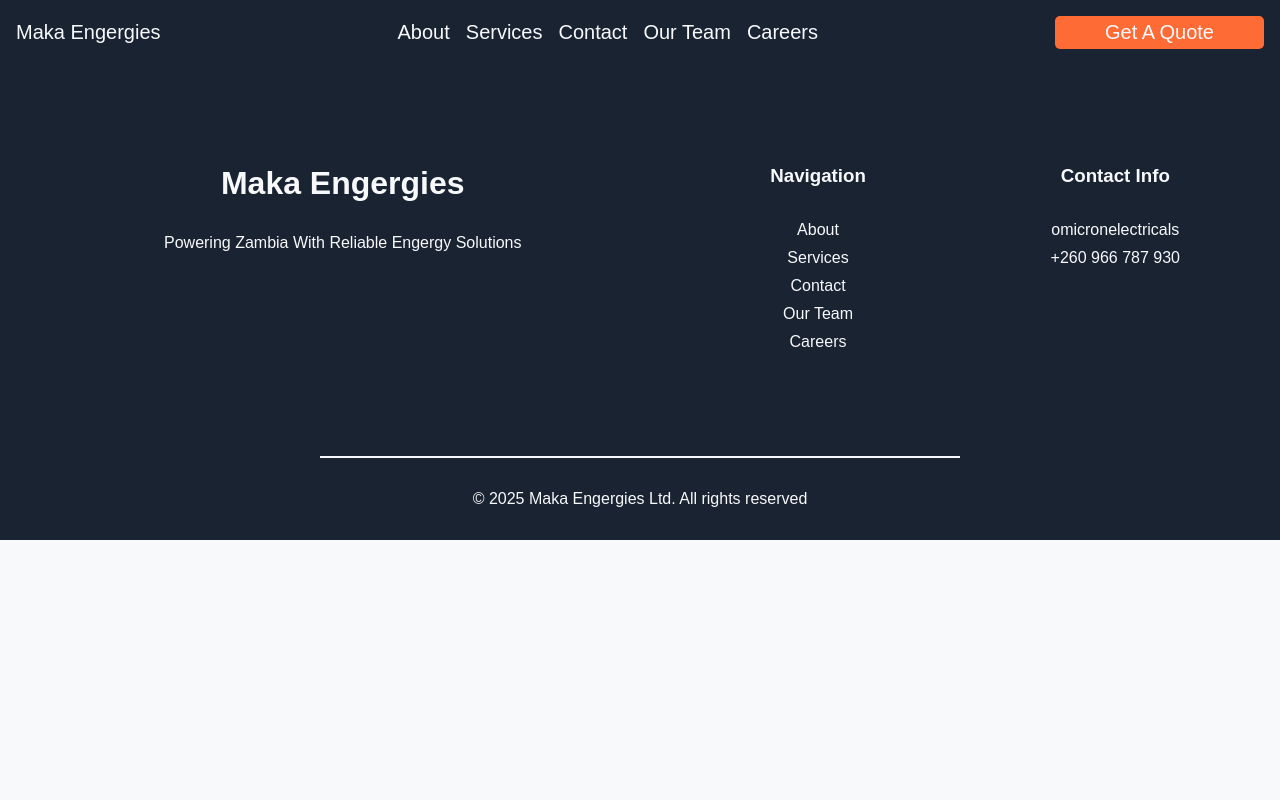
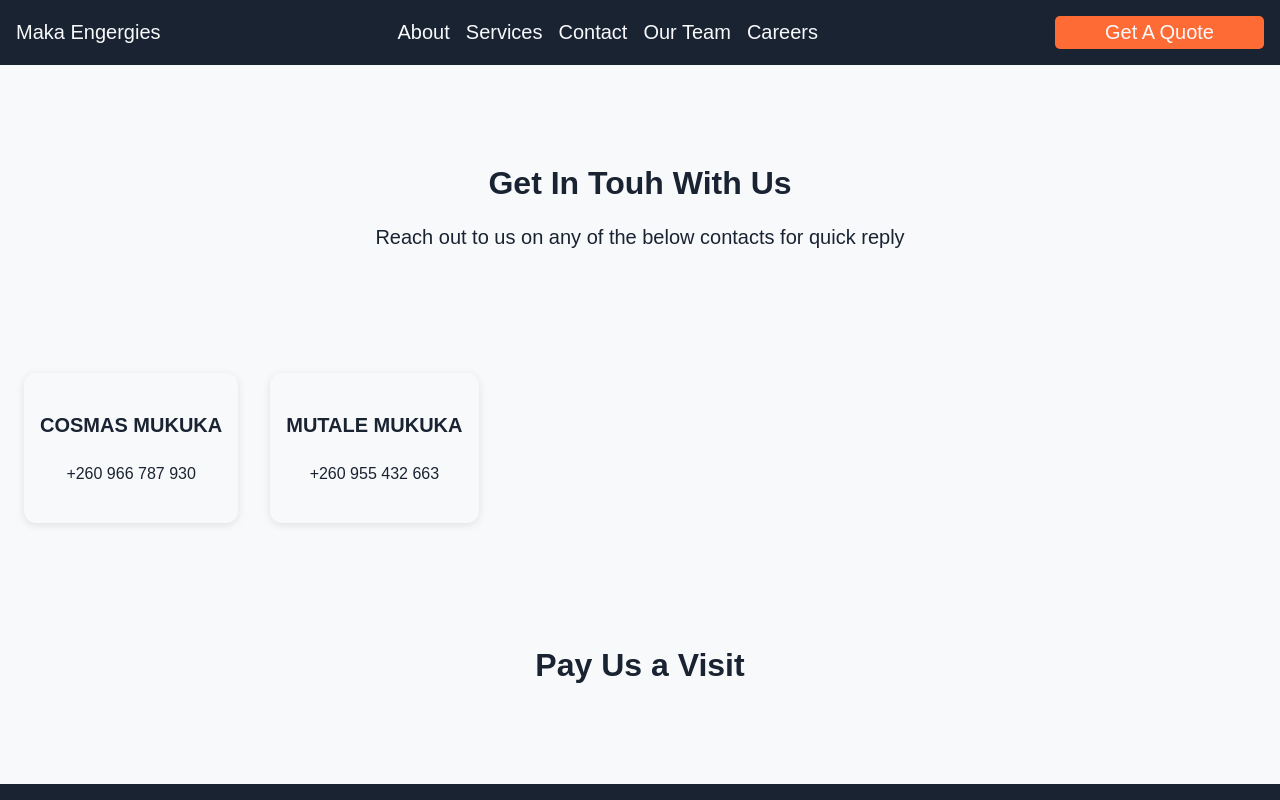
Before and after one commit to nkowanitemwani/makaenergiesdotcom, a Next.js app: page /pages/contact in a window 1280 px wide. Shown: the top 800 px of the page. Built offline with nearby package versions, Linux system fonts and the light colour scheme.

Commit message:
initial contact page

```diff
--- /dev/null
+++ b/src/app/components/contactcardgrid/page.js
@@ -0,0 +1,30 @@
+import React from "react";
+import InfoCard from "../infocard/page";
+import styles from "../missiongrid/missiongrid.module.css"
+
+
+const contacts = [
+    {
+        title:"COSMAS MUKUKA",
+        subTitle:"+260 966 787 930"
+    },
+    {
+        title:"MUTALE MUKUKA",
+        subTitle:"+260 955 432 663"
+    }
+];
+
+
+
+export default function ContactCards(){
+    return(
+      <div className={styles.missionGrid}>
+        {contacts.map((contact,index) => (
+            <InfoCard
+            key={index}
+            title={contact.title}
+            subTitle={contact.subTitle}></InfoCard>
+        ))}
+      </div>
+    );
+}
--- a/src/app/page.js
+++ b/src/app/page.js
@@ -3,7 +3,7 @@ import HomeNav from "./components/navbar/page";
 import Button from "./components/button/page";
 import MissionGrid from "./components/missiongrid/page";
 import WorksGrid from "./components/worksgrid/page";
-import GetInTocuh from "./components/getintouch/page";
+import GetInTocuh from "./components/getintouchgrid/page";
 import Footer from "./components/footer/page";
 
 export default function Home() {
--- a/src/app/pages/contact/contact.module.css
+++ b/src/app/pages/contact/contact.module.css
@@ -0,0 +1,3 @@
+.contact p{
+    font-size: 1.25rem;
+}
--- a/src/app/pages/contact/page.js
+++ b/src/app/pages/contact/page.js
@@ -2,12 +2,21 @@ import React from "react";
 import styles from "./contact.module.css";
 import HomeNav from "@/app/components/navbar/page";
 import Footer from "@/app/components/footer/page";
+import ContactCards from "@/app/components/contactcardgrid/page";
 
 
 export default function ContactPage(){
     return(
         <main>
           <HomeNav style={{background : "#1a2332"}}></HomeNav>
+          <section className={styles.contact}>
+            <h1>Get In Touh With Us</h1>
+            <p>Reach out to us on any of the below contacts for quick reply</p>
+          </section>
+          <ContactCards></ContactCards>
+          <section className={styles.map}>
+           <h1>Pay Us a Visit</h1>
+          </section>
           <Footer></Footer>
         </main>
     );
```
Also changed, not shown: src/app/components/getintouchgrid/page.js (renamed from src/app/components/getintouch/page.js).
